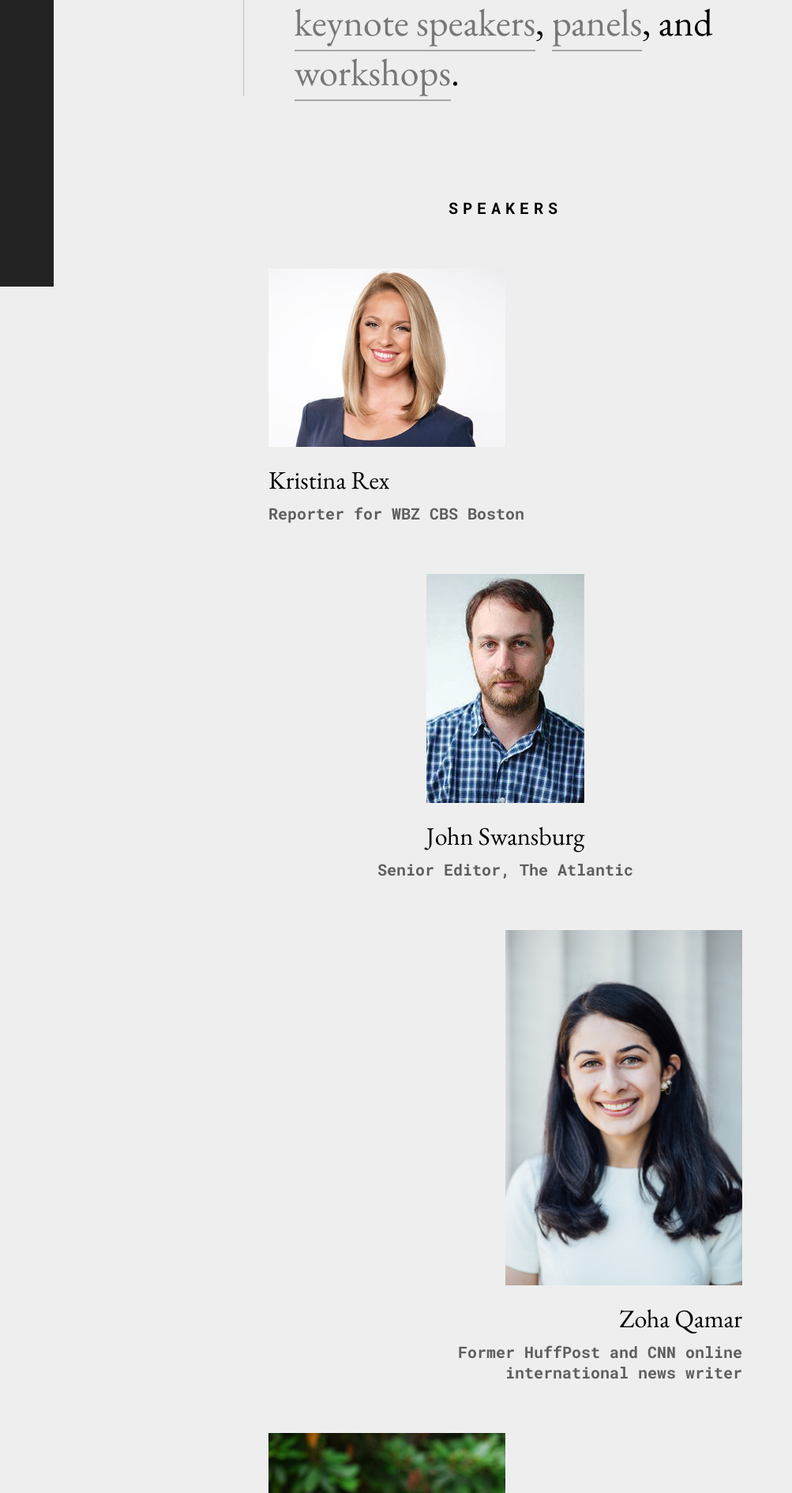
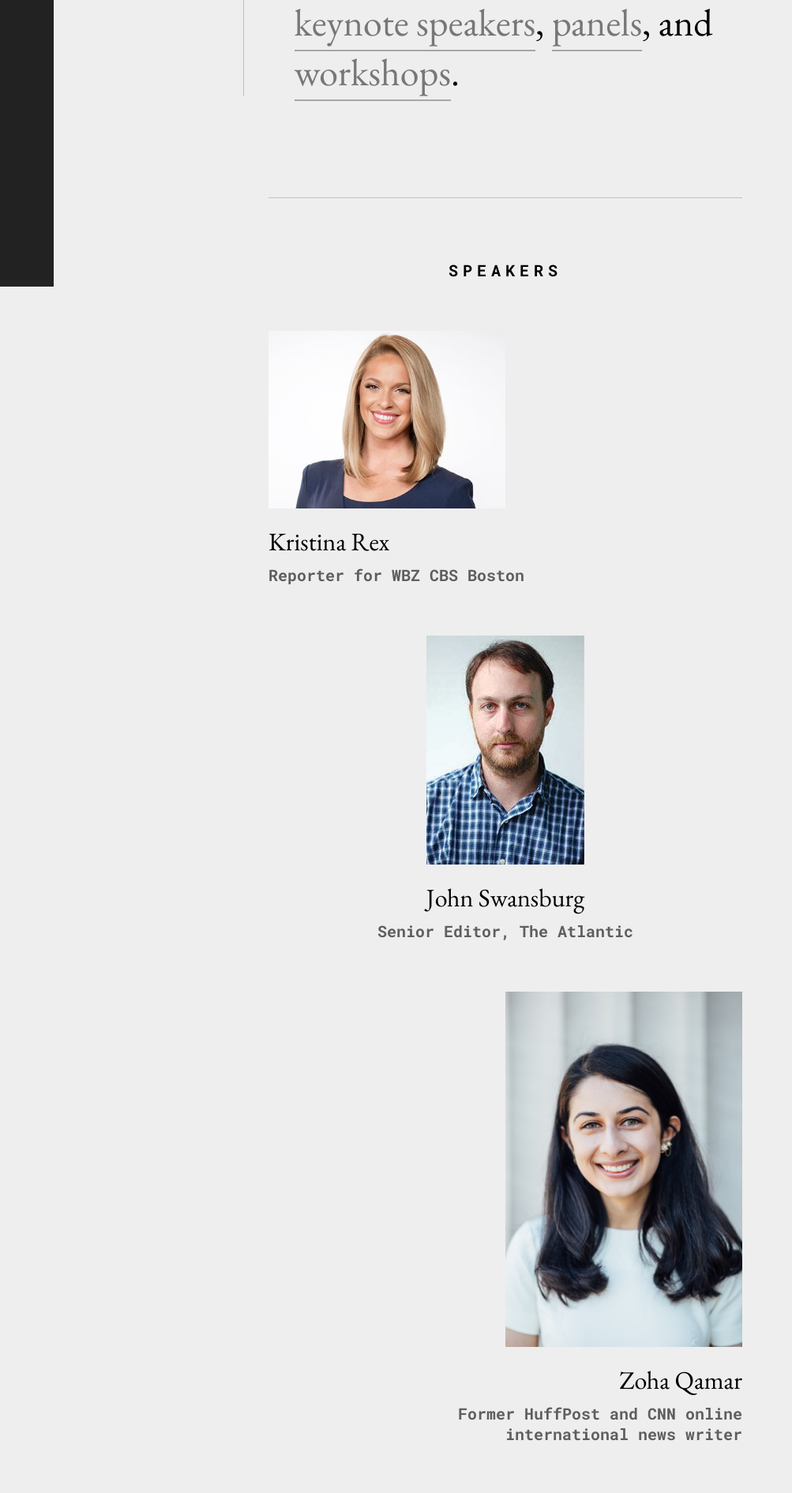
Before and after one commit to phillipian/blueprint-2019, a Jekyll site: the page built from index.md, in a window 1280 px wide. Shown: the part 537-2428 px from the top of the page at 79% size, without its empty margins (0-1003 px from the left). Built offline with Jekyll 4.4.1, drawn with Linux system fonts in a browser that asks for light colours.

Commit message:
more layout

```diff
--- a/_layouts/home.html
+++ b/_layouts/home.html
@@ -6,8 +6,8 @@ layout: default
     {{ content }}
 </div>
 
-<div class='speakers'>
-    <h1 class='speakers-title'>Speakers</h1>
+<div class='section speakers'>
+    <h1 class='section-title'>Speakers</h1>
     {% for item in site.data.speakers %}
     <div class='speaker'>
         <img src='{{ site.baseurl }}/img/headshots/{{ item.tag }}.jpg'>
@@ -16,3 +16,11 @@ layout: default
     </div>
     {% endfor %}
 </div>
+
+<div class='section'>
+    <h1 class='section-title'>Workshops</h1>
+</div>
+
+<div class='section'>
+    <h1 class='section-title'>Register</h1>
+</div>
--- a/_sass/speakers.scss
+++ b/_sass/speakers.scss
@@ -1,4 +1,4 @@
-.speakers-title{
+.section-title{
     font-size: 20px;
     letter-spacing: 6px;
     font-family: 'Roboto Mono';
@@ -7,9 +7,14 @@
     text-transform: uppercase;
 }
 
-.speakers{
+.section{
     width: 600px;
     margin: 128px auto;
+    padding-top: 64px;
+    border-top: 1px solid rgba(0,0,0,0.2);
+}
+
+.speakers{
 
     img{
         max-width: 50%;
```
